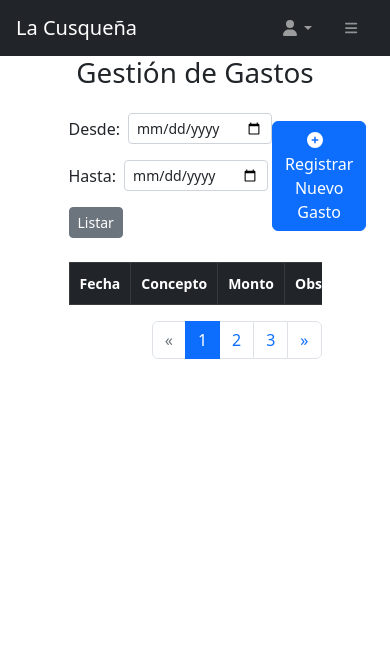
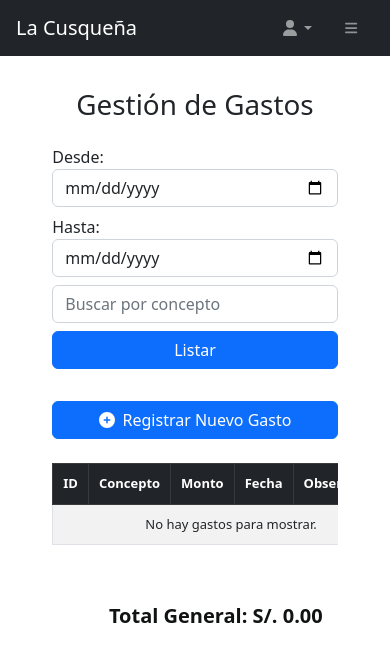
Before and after one commit to FiorellaFC/cusquenaa, a PHP site: page /cusquena/frontend/pages/gestionGastos.php in a window 390 px wide. Shown: the top 662 px of the page. Run offline with PHP 8.4, Linux system fonts and the light colour scheme; a user stored in the database is signed in; data that the repository does not hold is empty; some libraries are stand-ins or nearby versions.

Commit message:
Avance de gestion gastos.

```diff
--- a/backend/api/controllers/vista_gastos_empresa/listar.php
+++ b/backend/api/controllers/vista_gastos_empresa/listar.php
@@ -12,7 +12,7 @@ header('Content-Type: application/json');
 
 verificarPermiso(['Administrador', 'Secretaria']);
 
-$descripcion = $_GET['descripcion'] ?? '';
+$concepto = $_GET['concepto'] ?? '';
 $fecha_inicio = $_GET['fecha_inicio'] ?? '';
 $fecha_fin = $_GET['fecha_fin'] ?? '';
 $page = isset($_GET['page']) ? (int)$_GET['page'] : 1;
@@ -23,9 +23,9 @@ try {
     $conditions = [];
     $params = [];
 
-    if (!empty($descripcion)) {
-        $conditions[] = "descripcion LIKE ?";
-        $params[] = "%" . $descripcion . "%";
+    if (!empty($concepto)) {
+        $conditions[] = "concepto LIKE ?";
+        $params[] = "%" . $concepto . "%";
     }
     if (!empty($fecha_inicio)) {
         $conditions[] = "fecha >= ?";
@@ -41,7 +41,6 @@ try {
         $whereClause .= " AND " . implode(" AND ", $conditions);
     }
 
-    // --- Obtener el total de registros para paginación ---
     $sqlTotal = "SELECT COUNT(*) FROM gastos_empresa " . $whereClause;
     $stmtTotal = $conn->prepare($sqlTotal);
     if ($stmtTotal === false) {
@@ -51,7 +50,6 @@ try {
     $totalRecords = $stmtTotal->fetchColumn();
     $stmtTotal = null;
 
-    // --- Obtener el total general del monto de gastos filtrados ---
     $sqlTotalMonto = "SELECT SUM(monto) FROM gastos_empresa " . $whereClause;
     $stmtTotalMonto = $conn->prepare($sqlTotalMonto);
     if ($stmtTotalMonto === false) {
@@ -62,8 +60,8 @@ try {
     $totalGeneralMonto = $totalGeneralMonto !== null ? (float)$totalGeneralMonto : 0.00;
     $stmtTotalMonto = null;
 
-    // --- Obtener los gastos con paginación y filtros ---
-    $sqlGastos = "SELECT id, descripcion, tipo_gasto, monto, fecha, detalle FROM gastos_empresa " . $whereClause . " ORDER BY fecha ASC LIMIT ? OFFSET ?";
+    // ⭐ CORRECCIÓN: Eliminado 'tipo_gasto' de la selección
+    $sqlGastos = "SELECT id, concepto, monto, fecha, observaciones FROM gastos_empresa " . $whereClause . " ORDER BY fecha ASC LIMIT ? OFFSET ?";
     $stmtGastos = $conn->prepare($sqlGastos);
     if ($stmtGastos === false) {
         throw new Exception("Error al preparar la consulta de gastos: " . implode(" ", $conn->errorInfo()));
--- a/frontend/pages/gestionGastos.php
+++ b/frontend/pages/gestionGastos.php
@@ -16,57 +16,71 @@ if (isset($_SESSION['rol'])) {
 <html lang="es">
 <head>
     <meta charset="utf-8" />
-    <meta http-equiv="X-UA-Compatible" content="IE=edge" />
     <meta name="viewport" content="width=device-width, initial-scale=1, shrink-to-fit=no" />
-    <meta name="description" content="Gestión de Gastos Lubricentro La Cusqueña" />
-    <meta name="author" content="La Cusqueña" />
-    <title>Lubricentro Cusqueña - Gestión de Gastos</title>
+    <title>Lubricentro Cusqueña - Gestión de Gastos de Empresa</title>
     <link href="../css/bootstrap.css" rel="stylesheet" />
     <script src="https://use.fontawesome.com/releases/v6.3.0/js/all.js" crossorigin="anonymous"></script>
     <style>
-        /* Estilos generales de la página */
-        .container-fluid {
-            padding-top: 0rem;
-        }
-
-        /* Estilos de la tabla de listado */
+        /* Estilos específicos para la tabla y modales */
         .table {
             width: 100%;
             table-layout: auto;
+            word-wrap: break-word;
         }
         .table th,
         .table td {
             text-align: center;
             vertical-align: middle;
-            overflow-wrap: break-word;
-            max-width: 200px;
             padding: 10px;
+        }
+        .table td button {
+            margin: 0 3px;
+            white-space: nowrap;
         }
         .table-responsive {
             overflow-x: auto;
         }
-        @media (max-width: 576px) {
+        /* Ajustes para pantallas pequeñas */
+        @media (max-width: 768px) {
             .table th,
             .table td {
-                font-size: 14px;
-                max-width: 150px;
+                font-size: 13px;
+                max-width: 140px; /* Limita el ancho de las celdas para evitar desbordamiento */
+            }
+            .form-control.me-2 {
+                margin-right: 0.5rem !important;
+                margin-bottom: 0.5rem; /* Espaciado adicional para mejor visualización en móvil */
+            }
+            .d-flex.align-items-center {
+                flex-direction: column; /* Apila elementos de filtro en pantallas pequeñas */
+                align-items: stretch !important;
+            }
+            .d-flex.align-items-center .form-control,
+            .d-flex.align-items-center .btn {
+                width: 100%;
+            }
+            .d-flex.justify-content-between {
+                flex-direction: column;
+                gap: 1rem; /* Espacio entre los bloques de filtro y el botón agregar */
             }
         }
+        .form-label.fw-bold {
+            margin-bottom: 0.5rem;
+        }
+        /* Style for the total general text */
+        #totalGeneral {
+            font-size: 1.25rem; /* Larger font size */
+            font-weight: bold;  /* Bold text */
+            color: #111312ff;    /* Green color for emphasis (Bootstrap's success green) */
+            margin-top: 1rem;   /* Space above */
+            text-align: right;  /* Align to the right */
+            display: block;     /* Ensure it takes full width to align right */
+            padding-right: 15px; /* Adjust padding if needed to align with table/container */
+        }
+        #btnResetSearch {
+            display: none;
+        }
 
-        /* Estilos para achicar los formularios en modales */
-        .modal-body .form-control-sm {
-            padding: 0.25rem 0.5rem;
-            font-size: 0.875rem;
-            border-radius: 0.2rem;
-        }
-        .modal-body .btn-sm {
-            padding: 0.25rem 0.5rem;
-            font-size: 0.875rem;
-            border-radius: 0.2rem;
-        }
-        .modal-header h5 {
-            font-size: 1.25rem;
-        }
     </style>
 </head>
 <body class="sb-nav-fixed">
@@ -86,6 +100,7 @@ if (isset($_SESSION['rol'])) {
         <div id="layoutSidenav_nav">
             <?php if (!empty($sidebar_path)): ?>
             <script>
+                // Carga dinámica del sidebar basada en el rol
                 fetch('<?php echo $sidebar_path; ?>')
                     .then(response => response.text())
                     .then(html => document.getElementById('layoutSidenav_nav').innerHTML = html)
@@ -94,177 +109,161 @@ if (isset($_SESSION['rol'])) {
             <?php endif; ?>
         </div>
         <div id="layoutSidenav_content">
-            <main class="container-xl col-10 mx-auto">
+            <main class="container-xl my-2 col-11 mx-auto">
                 <div class="container-fluid px-4">
-                    <h1 class="text-center mb-4">Gestión de Gastos</h1>
+                    <h1 class="mt-4 text-center mb-4">Gestión de Gastos</h1>
 
-                    <!-- Contenedor principal de filtros y botón, alineado horizontalmente -->
-                    <div class="d-flex justify-content-between align-items-center mb-4">
-                        <!-- Filtros de búsqueda a la izquierda, en línea -->
-                        <div class="d-flex flex-wrap align-items-center gap-3">
-
-                            <div class="d-flex align-items-center gap-2">
-                                <label for="from" class="form-label mb-0">Desde:</label>
-                                <input id="from" type="date" class="form-control form-control-sm">
+                    <div class="row">
+                        <div class="col-12 d-flex flex-column flex-md-row justify-content-between align-items-center">
+                            <div class="d-flex flex-column flex-md-row align-items-center mb-3 mb-md-0">
+                                <label for="filterFechaInicio" class="me-2">Desde:</label>
+                                <input type="date" id="filterFechaInicio" class="form-control me-2">
+                                <label for="filterFechaFin" class="me-2">Hasta:</label>
+                                <input type="date" id="filterFechaFin" class="form-control me-2">
+                                <input type="text" class="form-control me-2" id="filterConcepto" placeholder="Buscar por concepto">
+                                <button class="btn btn-primary me-2" id="btnBuscarGastos">Listar</button>
+                                <button class="btn btn-secondary" id="btnResetSearch">Restablecer</button>
                             </div>
-                            <div class="d-flex align-items-center gap-2">
-                                <label for="to" class="form-label mb-0">Hasta:</label>
-                                <input id="to" type="date" class="form-control form-control-sm">
-                            </div>
-                            <!-- Botón de listado sin funcionalidad JS -->
-                            <button id="btnLoad" class="btn btn-secondary btn-sm">Listar</button>
+                           <button type="button" class="btn btn-primary" data-bs-toggle="modal" data-bs-target="#modalAgregar">
+                            <i class="fas fa-plus-circle me-2"></i>Registrar Nuevo Gasto
+                           </button>
                         </div>
-
-                        <!-- Botón de registro a la derecha -->
-                        <button type="button" class="btn btn-primary" data-bs-toggle="modal" data-bs-target="#gastoModal">
-                            <i class="fas fa-plus-circle me-2"></i>Registrar Nuevo Gasto
-                        </button>
                     </div>
 
-                    <!-- Tabla de Listado -->
-                    <div class="table-responsive">
-                        <table id="tbl" class="table table-striped table-bordered table-hover">
-                            <thead class="table-dark">
-                                <tr>
-                                    <th>Fecha</th>
-                                    <th>Concepto</th>
-                                    <th>Monto</th>
-                                    <th>Obs.</th>
-                                </tr>
-                            </thead>
-                            <tbody>
-                                <!-- Los datos se cargarán aquí con JS -->
-                            </tbody>
-                        </table>
-                    </div>
-                    <!-- Paginación sin funcionalidad JS -->
-                    <nav aria-label="Page navigation example" class="d-flex justify-content-end">
-                        <ul class="pagination">
-                            <li class="page-item disabled">
-                                <a class="page-link" href="#" aria-label="Previous">
-                                    <span aria-hidden="true">«</span>
-                                </a>
-                            </li>
-                            <li class="page-item active"><a class="page-link" href="#">1</a></li>
-                            <li class="page-item"><a class="page-link" href="#">2</a></li>
-                            <li class="page-item"><a class="page-link" href="#">3</a></li>
-                            <li class="page-item">
-                                <a class="page-link" href="#" aria-label="Next">
-                                    <span aria-hidden="true">»</span>
-                                </a>
-                            </li>
-                        </ul>
-                    </nav>
-
-                    <!-- Modal de Registro de Gasto con el nuevo diseño -->
-                    <div class="modal fade" id="gastoModal" tabindex="-1" aria-labelledby="gastoModalLabel" aria-hidden="true">
-                        <div class="modal-dialog">
+                    <div class="modal fade" id="modalAgregar" tabindex="-1" aria-labelledby="modalAgregarLabel" aria-hidden="true">
+                        <div class="modal-dialog modal-dialog-centered">
                             <div class="modal-content">
-                                <div class="modal-header text-black">
-                                    <h4 class="modal-title" id="gastoModalLabel">Registrar Nuevo Gasto</h4>
-                                    <button type="button" class="btn-close btn-close-white" data-bs-dismiss="modal" aria-label="Close"></button>
+                                <div class="modal-header">
+                                    <h3 class="modal-title w-100 text-center" id="modalAgregarLabel">Registro de Gasto</h3>
+                                    <button type="button" class="btn-close" data-bs-dismiss="modal" aria-label="Cerrar"></button>
                                 </div>
                                 <div class="modal-body">
-                                    <!-- Formulario de registro con los campos actualizados -->
-                                    <form id="frmG" class="row g-3">
-                                        <div class="col-12">
-                                            <label for="concepto" class="form-label fw-bold">Concepto</label>
-                                            <input name="concepto" id="concepto" class="form-control form-control-sm" placeholder="Concepto" required/>
+                                    <form id="formAgregarGasto">
+                                        <div class="mb-3">
+                                            <label for="addConcepto" class="form-label fw-bold">Concepto:</label>
+                                            <input type="text" class="form-control" id="addConcepto" name="concepto" required>
                                         </div>
-                                        <div class="col-12">
-                                            <label for="monto" class="form-label fw-bold">Monto</label>
-                                            <input name="monto" id="monto" type="number" step="0.01" class="form-control form-control-sm" placeholder="Monto" required/>
+                                        <div class="mb-3">
+                                            <label for="monto" class="form-label fw-bold">Monto:</label>
+                                            <input type="number" step="0.01" class="form-control" id="addMonto" name="monto" required>
                                         </div>
-                                        <div class="col-12">
-                                            <label for="fecha" class="form-label fw-bold">Fecha</label>
-                                            <input name="fecha" id="fecha" type="date" class="form-control form-control-sm" required/>
+                                        <div class="mb-3">
+                                            <label for="fecha" class="form-label fw-bold">Fecha:</label>
+                                            <input type="date" class="form-control" id="addFecha" name="fecha" required>
                                         </div>
-                                        <div class="col-12">
-                                            <label for="observacion" class="form-label fw-bold">Observación</label>
-                                            <textarea name="observacion" id="observacion" class="form-control form-control-sm" placeholder="Observación" rows="4"></textarea>
+                                        <div class="mb-3">
+                                            <label for="addObservaciones" class="form-label fw-bold">Observaciones:</label>
+                                            <textarea class="form-control" id="addObservaciones" name="observaciones" rows="3" required></textarea>
                                         </div>
-                                        <div class="col-12 text-center mt-4">
-                                            <button type="submit" class="btn btn-primary btn-sm">Registrar</button>
+                                        <div class="modal-footer d-flex justify-content-center">
+                                            <button type="submit" class="btn btn-primary">Agregar</button>
                                         </div>
                                     </form>
                                 </div>
                             </div>
                         </div>
                     </div>
+                    <div class="modal fade" id="modalEditar" tabindex="-1" aria-labelledby="modalEditarLabel" aria-hidden="true">
+                        <div class="modal-dialog modal-dialog-centered">
+                            <div class="modal-content">
+                                <div class="modal-header">
+                                    <h3 class="modal-title w-100 text-center" id="modalEditarLabel">Actualización de Gasto</h3>
+                                    <button type="button" class="btn-close" data-bs-dismiss="modal" aria-label="Cerrar"></button>
+                                </div>
+                                <div class="modal-body">
+                                    <form id="formEditarGasto">
+                                        <input type="hidden" id="editGastoId" name="id">
+                                        <div class="mb-3">
+                                            <label for="editConcepto" class="form-label fw-bold">Concepto:</label>
+                                            <input type="text" class="form-control" id="editConcepto" name="concepto" required>
+                                        </div>
+                                        <div class="mb-3">
+                                            <label for="editMonto" class="form-label fw-bold">Monto:</label>
+                                            <input type="number" step="0.01" class="form-control" id="editMonto" name="monto" required>
+                                        </div>
+                                        <div class="mb-3">
+                                            <label for="editFecha" class="form-label fw-bold">Fecha:</label>
+                                            <input type="date" class="form-control" id="editFecha" name="fecha" required>
+                                        </div>
+                                        <div class="mb-3">
+                                            <label for="editObservaciones" class="form-label fw-bold">Observaciones:</label>
+                                            <textarea class="form-control" id="editObservaciones" name="observaciones" rows="3" required></textarea>
+                                        </div>
+                                        <div class="modal-footer d-flex justify-content-center">
+                                            <button type="submit" class="btn btn-success">Guardar Cambios</button>
+                                        </div>
+                                    </form>
+                                </div>
+                            </div>
+                        </div>
+                    </div>
+                    <div class="table-responsive my-4">
+                        <table class="table table-striped table-bordered table-hover text-center">
+                            <thead class="table-dark">
+                                <tr>
+                                    <th>ID</th>
+                                    <th>Concepto</th>
+                                    <th>Monto</th>
+                                    <th>Fecha</th>
+                                    <th>Observaciones</th>
+                                    <th>Acciones</th>
+                                </tr>
+                            </thead>
+                            <tbody id="tablaGastos" class="align-middle">
+                                </tbody>
+                        </table>
+                    </div>
+
+                    <div class="d-flex justify-content-end mb-3">
+                        <span id="totalGeneral"></span>
+                    </div>
+
+                    <nav aria-label="Page navigation example" class="d-flex justify-content-end">
+                        <ul class="pagination" id="pagination">
+                            </ul>
+                    </nav>
                 </div>
             </main>
         </div>
     </div>
 
-    <!-- Contenedor de Toasts (Notificaciones) -->
     <div class="toast-container position-fixed bottom-0 end-0 p-3">
         <div id="toastSuccess" class="toast align-items-center border-0" role="alert" aria-live="assertive" aria-atomic="true">
             <div class="d-flex">
                 <div class="toast-body text-white bg-success" id="toastSuccessBody">
-                </div>
+                    </div>
                 <button type="button" class="btn-close btn-close-white me-2 m-auto" data-bs-dismiss="toast" aria-label="Close"></button>
             </div>
         </div>
+
         <div id="toastError" class="toast align-items-center border-0" role="alert" aria-live="assertive" aria-atomic="true">
             <div class="d-flex">
                 <div class="toast-body text-white bg-danger" id="toastErrorBody">
-                </div>
+                    </div>
                 <button type="button" class="btn-close btn-close-white me-2 m-auto" data-bs-dismiss="toast" aria-label="Close"></button>
             </div>
         </div>
     </div>
 
+    <div class="modal fade" id="modalEliminarConfirmacion" tabindex="-1" aria-labelledby="modalEliminarLabel" aria-hidden="true">
+        <div class="modal-dialog modal-dialog-centered">
+            <div class="modal-content">
+                <div class="modal-header bg-danger text-white">
+                    <h5 class="modal-title" id="modalEliminarLabel">¿Confirmar Eliminación?</h5>
+                    <button type="button" class="btn-close btn-close-white" data-bs-dismiss="modal" aria-label="Cerrar"></button>
+                </div>
+                <div class="modal-body">
+                    ¿Estás seguro de que deseas eliminar este gasto? Esta acción no se puede deshacer.
+                </div>
+                <div class="modal-footer">
+                    <button type="button" class="btn btn-secondary" data-bs-dismiss="modal">Cancelar</button>
+                    <button type="button" class="btn btn-danger" id="btnConfirmarEliminar">Eliminar</button>
+                </div>
+            </div>
+        </div>
+    </div>
+
     <script src="../js/bootstrap.bundle.min.js"></script>
-    <script>
-        // Función de utilidad para las llamadas a la API
-        async function api(url, options) {
-            try {
-                const response = await fetch(url, options);
-                if (!response.ok) {
-                    throw new Error(`HTTP error! status: ${response.status}`);
-                }
-                return await response.json();
-            } catch (error) {
-                console.error("Error en la llamada a la API:", error);
-                showToast("Error en la llamada a la API", "error");
-                return null;
-            }
-        }
-
-        // Función para mostrar notificaciones tipo Toast
-        function showToast(message, type) {
-            const toastElement = document.getElementById(type === 'success' ? 'toastSuccess' : 'toastError');
-            const toastBody = document.getElementById(type === 'success' ? 'toastSuccessBody' : 'toastErrorBody');
-            toastBody.textContent = message;
-            const toast = new bootstrap.Toast(toastElement);
-            toast.show();
-        }
-
-        // Manejador del formulario de registro del modal
-        document.getElementById('frmG').addEventListener('submit', async (e) => {
-            e.preventDefault();
-            const fd = new FormData(e.target);
-            const data = Object.fromEntries(fd.entries());
-            data.monto = parseFloat(data.monto);
-
-            // Llama a la API para registrar el nuevo gasto
-            const res = await api('/api/gastos', {
-                method: 'POST',
-                headers: { 'Content-Type': 'application/json' },
-                body: JSON.stringify(data)
-            });
-
-            // Si el registro fue exitoso (el backend devuelve un 'id'), cierra el modal y muestra un toast
-            if (res && res.id) {
-                const modal = bootstrap.Modal.getInstance(document.getElementById('gastoModal'));
-                if (modal) modal.hide();
-                e.target.reset();
-                showToast("Gasto registrado correctamente.", "success");
-            } else {
-                showToast("No se pudo registrar el gasto.", "error");
-            }
-        });
-
-    </script>
+    <script src="../js/scripts.js"></script> <script src="../js/functions/gestionGastosEmpresa.js"></script>
 </body>
 </html>
```
Also changed, not shown: backend/api/controllers/gestionRecaudos.php (added, +72 -0 lines), backend/api/controllers/vista_gastos_empresa/actualizar.php (+12 -27 lines), backend/api/controllers/vista_gastos_empresa/registrar.php (+17 -45 lines), frontend/js/functions/gestionGastosEmpresa.js (+33 -51 lines).
